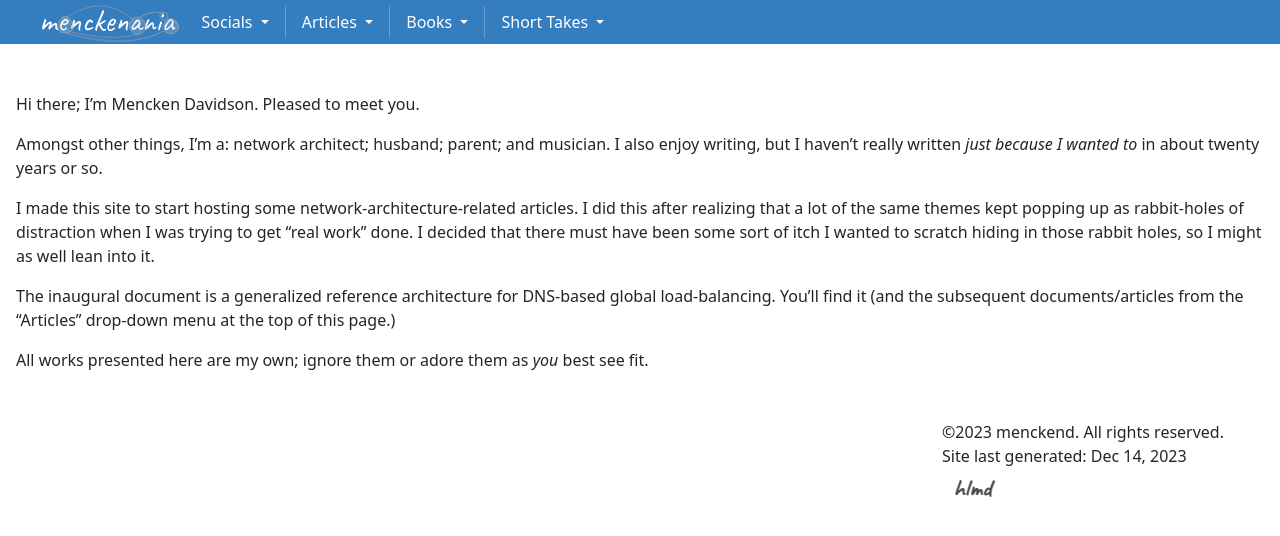
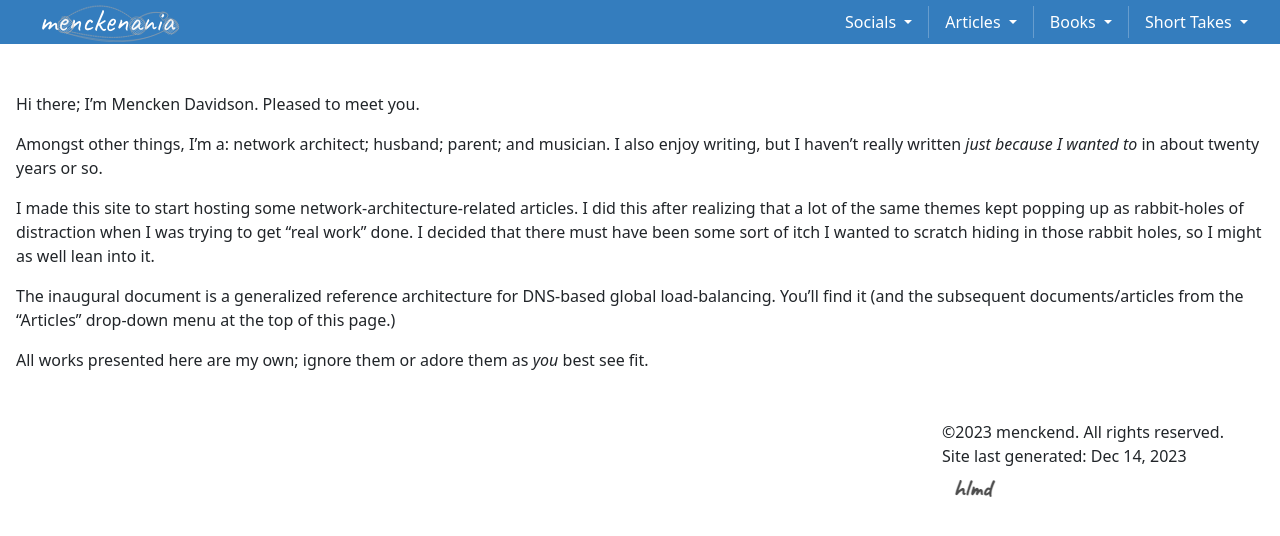
Before and after one commit to menckend/alpha, a Jekyll site: the page built from index.md, in a window 1280 px wide. Shown: the top 536 px of the page. Built offline with Jekyll 4.4.1, drawn with Linux system fonts in a browser that asks for light colours.

Commit message:
Update newtemplate-header.html

```diff
--- a/_includes/newtemplate-header.html
+++ b/_includes/newtemplate-header.html
@@ -4,10 +4,9 @@
       <img class="d-flex align-self-center" src="images/menckenania-logo-with-font.drawio.svg" style="height: 40px"></img>
     </a>
     <a class="btn btn-menck-tn d-lg-none " data-bs-toggle="offcanvas" href="#menckNavbar" role="button" aria-controls="offcanvasResponsive" type="button" style="border-style:none;"><i class="bi bi-larg bi-list"></i></a>
-    <div class="offcanvas-body p-4 pt-0 p-lg-0">
-      <div  class="d-none d-lg-block">
-         {% include in-page-nav-buttons.html %}
-      </div>
+    <div  class="d-none d-lg-block">
+      {% include in-page-nav-buttons.html %}
+    </div>
 
     <div class="offcanvas-lg offcanvas-end flex-grow-1" tabindex="-1" id="menckNavbar" data-bs-backdrop="false" aria-labelledby="menckNavbarOffcanvasLabel" data-bs-scroll="true">
       <div class="offcanvas-header px-4 pb-0">
@@ -15,6 +14,7 @@
         <button type="button" class="btn-close btn-close-white" data-bs-dismiss="offcanvas" aria-label="Close" data-bs-target="#menckNavbar">
               </button>
       </div>
+      <div class="offcanvas-body p-4 pt-0 p-lg-0">
         <ul class="navbar-nav flex-row flex-wrap ms-md-auto align-self-center">
           <li class="nav-item dropdown menck-topnav-text-color">
             <button type="button" class="btn btn-link nav-link py-2 px-0 px-lg-2 dropdown-toggle menck-topnav-text-color show" data-bs-toggle="dropdown" aria-expanded="true" data-bs-display="static">
```
